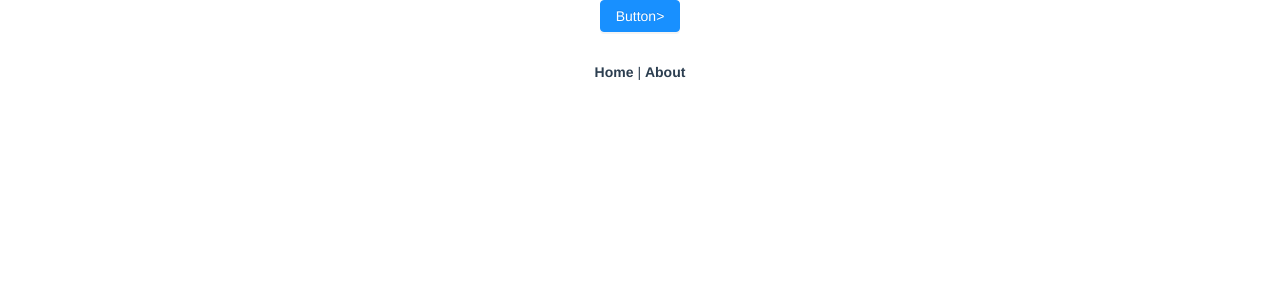
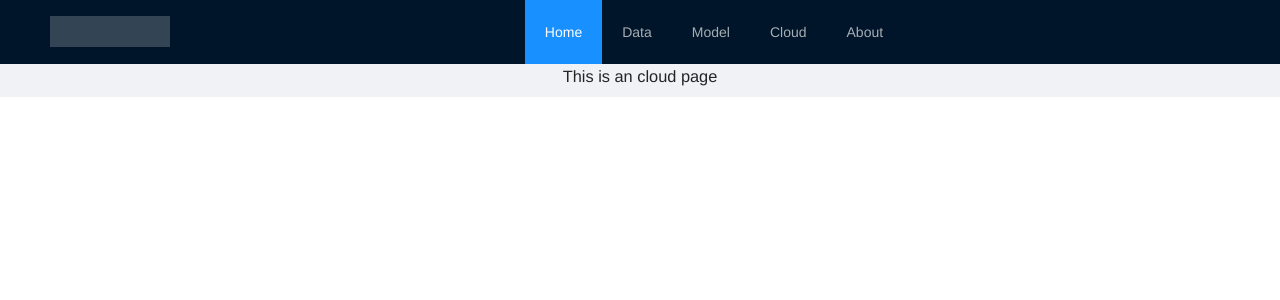
Before and after one commit to SimonGavinsL/intl-tp, a Vue app: page /#/cloud in a window 1280 px wide. Shown: the top 300 px of the page. Built offline with nearby package versions, Linux system fonts and the light colour scheme.

Commit message:
Setup basic routing structure

```diff
--- a/src/App.vue
+++ b/src/App.vue
@@ -1,32 +1,59 @@
 <template>
   <div id="app">
-    <a-button type="primary">Button></a-button>
-    <div id="nav">
-      <router-link to="/">Home</router-link> |
-      <router-link to="/about">About</router-link>
-    </div>
-    <router-view/>
+    <a-layout id="components-layout-demo-top-side-2">
+      <a-layout-header class="header">
+        <div class="logo"/>
+        <a-menu
+          theme="dark"
+          mode="horizontal"
+          :defaultSelectedKeys="['home']"
+          :style="{ lineHeight: '64px' }"
+        >
+          <a-menu-item key="home">
+            <router-link to="/">Home</router-link>
+          </a-menu-item>
+          <a-menu-item key="data">
+            <router-link to="/data">Data</router-link>
+          </a-menu-item>
+          <a-menu-item key="model">
+            <router-link to="/model">Model</router-link>
+          </a-menu-item>
+          <a-menu-item key="cloud">
+            <router-link to="/cloud">Cloud</router-link>
+          </a-menu-item>
+          <a-menu-item key="about">
+            <router-link to="/about">About</router-link>
+          </a-menu-item>
+        </a-menu>
+      </a-layout-header>
+    <a-layout><router-view/></a-layout>
+    </a-layout>
   </div>
 </template>
 
+<script>
+export default {
+  data () {
+    return {
+      collapsed: false
+    }
+  }
+}
+</script>
+
 <style>
 #app {
-  font-family: 'Avenir', Helvetica, Arial, sans-serif;
+  font-family: "Avenir", Helvetica, Arial, sans-serif;
   -webkit-font-smoothing: antialiased;
   -moz-osx-font-smoothing: grayscale;
   text-align: center;
   color: #2c3e50;
 }
-#nav {
-  padding: 30px;
-}
-
-#nav a {
-  font-weight: bold;
-  color: #2c3e50;
-}
-
-#nav a.router-link-exact-active {
-  color: #42b983;
+#components-layout-demo-top-side-2 .logo {
+  width: 120px;
+  height: 31px;
+  background: rgba(255, 255, 255, 0.2);
+  margin: 16px 28px 16px 0;
+  float: left;
 }
 </style>
--- a/src/main.js
+++ b/src/main.js
@@ -3,11 +3,12 @@ import App from './App.vue'
 import router from './router'
 import store from './store'
 
-import Button from 'ant-design-vue/lib/button'
+import Antd from 'ant-design-vue'
 import 'ant-design-vue/dist/antd.css'
-Vue.component(Button.name, Button)
 
 Vue.config.productionTip = false
+
+Vue.use(Antd)
 
 new Vue({
   router,
--- a/src/router.js
+++ b/src/router.js
@@ -12,6 +12,21 @@ export default new Router({
       component: Home
     },
     {
+      path: '/data',
+      name: 'data',
+      component: () => import(/* webpackChunkName: "about" */ './views/Data.vue')
+    },
+    {
+      path: '/model',
+      name: 'model',
+      component: () => import(/* webpackChunkName: "about" */ './views/Model.vue')
+    },
+    {
+      path: '/cloud',
+      name: 'cloud',
+      component: () => import(/* webpackChunkName: "about" */ './views/Cloud.vue')
+    },
+    {
       path: '/about',
       name: 'about',
       // route level code-splitting
--- /dev/null
+++ b/src/views/Cloud.vue
@@ -0,0 +1,5 @@
+<template>
+  <div class="cloud">
+    <h1>This is an cloud page</h1>
+  </div>
+</template>
--- /dev/null
+++ b/src/views/Data.vue
@@ -0,0 +1,5 @@
+<template>
+  <div class="data">
+    <h1>This is an data page</h1>
+  </div>
+</template>
--- /dev/null
+++ b/src/views/Model.vue
@@ -0,0 +1,5 @@
+<template>
+  <div class="model">
+    <h1>This is an model page</h1>
+  </div>
+</template>
--- /dev/null
+++ b/vue.config.js
@@ -0,0 +1,3 @@
+module.exports = {
+  lintOnSave: false
+}
```
Also changed, not shown: .eslintrc.js, src/assets/Tongji_Univ_logo.png (added).
